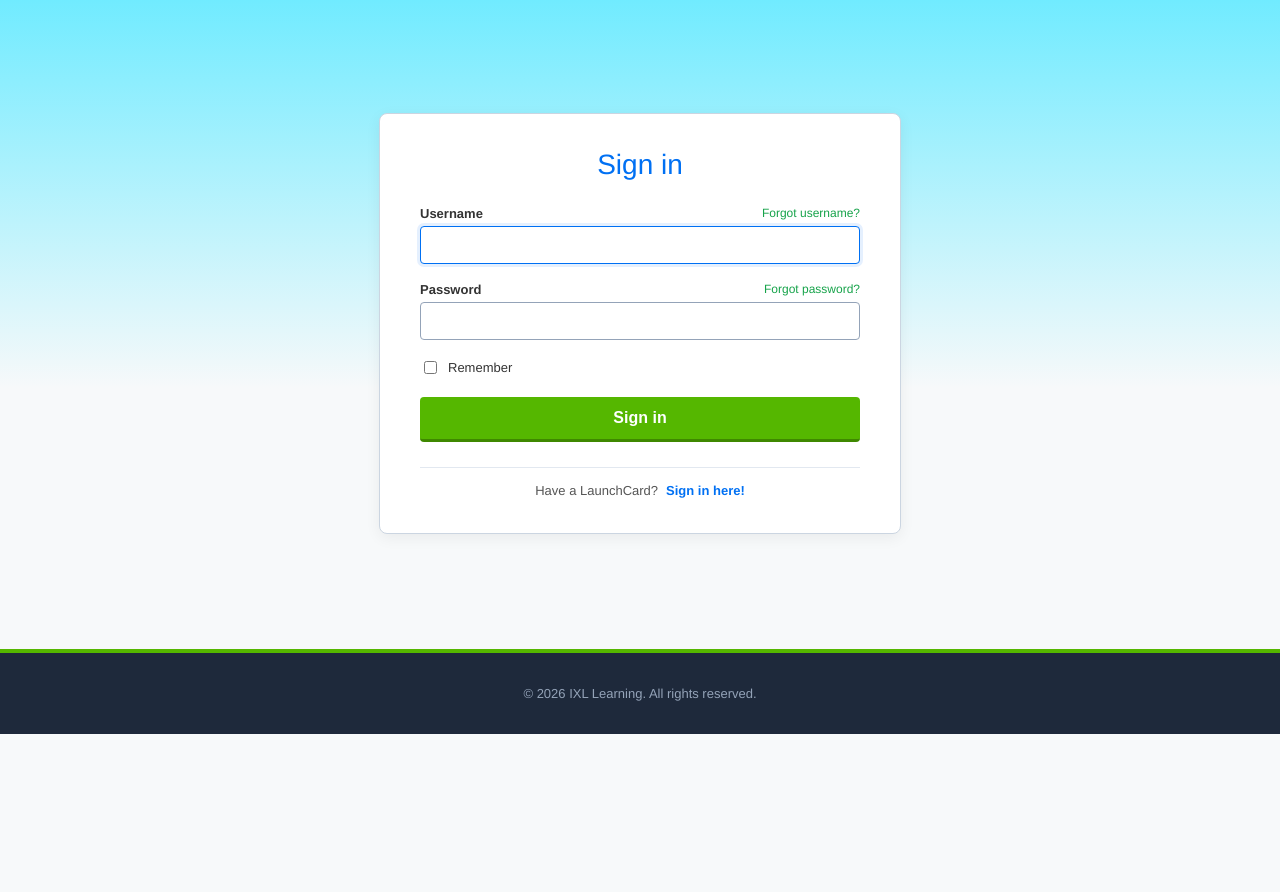
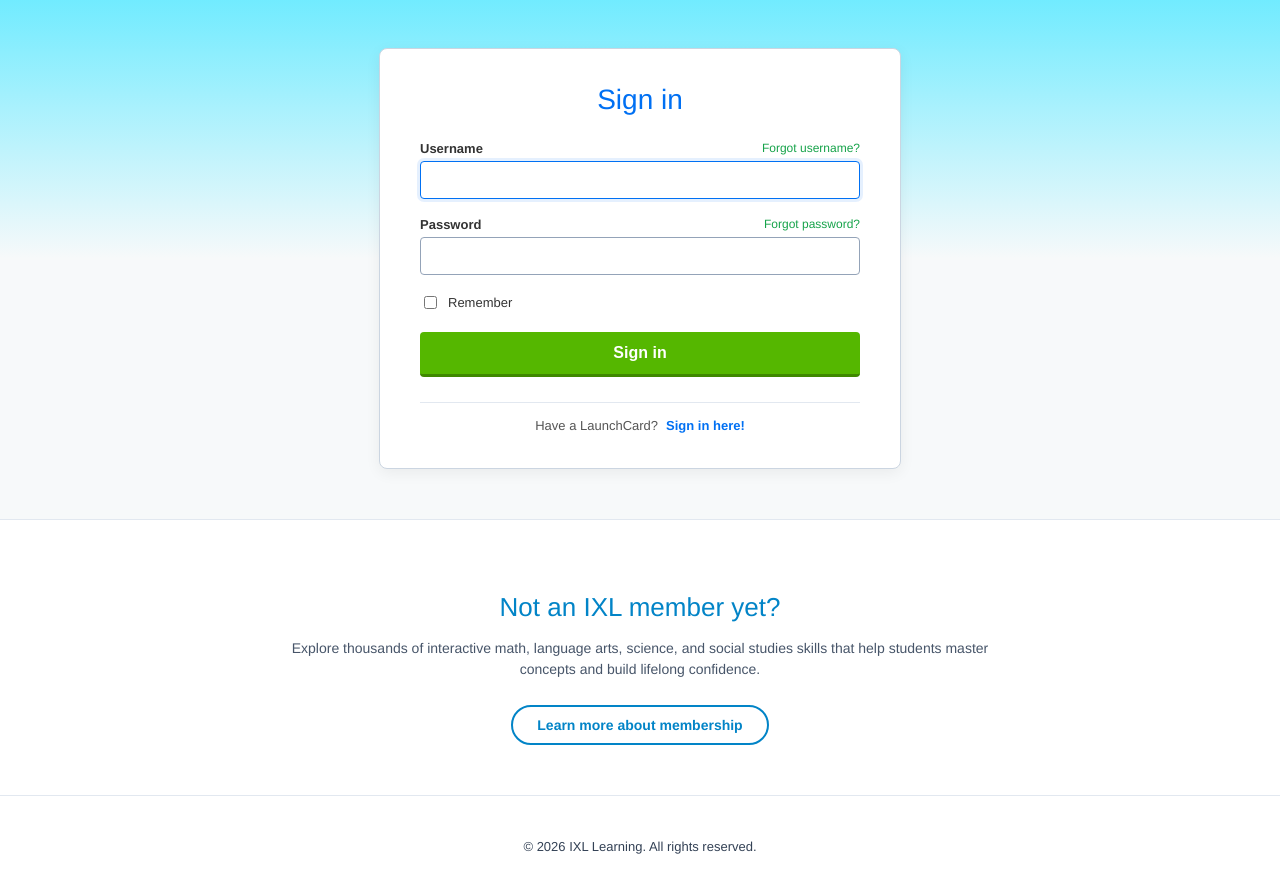
Before and after one commit to meganlayow440-art/iready, a plain HTML site: page templates/signin.html in a window 1280 px wide. Shown: the part 66-958 px from the top of the page. Before the commit the page ends 800 px from the top, so only its background shows below. Drawn offline with Linux system fonts and the light colour scheme.

Commit message:
Enhance signin page layout and add membership info
Updated styles for the signin page and added a new bottom section with membership information.

```diff
--- a/templates/signin.html
+++ b/templates/signin.html
@@ -11,7 +11,7 @@
         .logo-box { background: #ffcc00; padding: 4px 12px; border-radius: 4px; display: flex; align-items: center; text-decoration: none; border-bottom: 3px solid #dfb200; }
         .logo-text { font-size: 26px; font-weight: 900; color: #000; letter-spacing: -1.5px; }
 
-        .signin-wrapper { flex-grow: 1; display: flex; justify-content: center; align-items: center; padding: 40px 20px; background: linear-gradient(180deg, #70ebff 0%, #f7f9fa 60%); }
+        .signin-wrapper { flex-grow: 1; display: flex; justify-content: center; align-items: center; padding: 50px 20px; background: linear-gradient(180deg, #70ebff 0%, #f7f9fa 50%); }
         .signin-card { background: white; width: 100%; max-width: 440px; padding: 35px 40px; border-radius: 8px; box-shadow: 0 4px 15px rgba(0,0,0,0.06); border: 1px solid #cbd5e1; }
         .signin-card h1 { color: #0070f3; font-size: 28px; font-weight: normal; margin-top: 0; margin-bottom: 25px; text-align: center; }
 
@@ -34,7 +34,14 @@
 
         .error-msg { background: #ffeeec; color: #dc2626; padding: 10px; border-radius: 4px; font-size: 13px; margin-bottom: 15px; text-align: center; border: 1px solid #f9cab8; display: none; }
 
-        footer { background: #1e293b; color: #94a3b8; text-align: center; padding: 20px; font-size: 13px; border-top: 4px solid #55b700; }
+        /* Large Bottom Info Section */
+        .signin-bottom-section { background: white; padding: 50px 20px; text-align: center; border-top: 1px solid #e2e8f0; }
+        .signin-bottom-section h2 { color: #0284c7; font-size: 26px; font-weight: normal; margin-bottom: 15px; }
+        .signin-bottom-section p { color: #475569; font-size: 14px; max-width: 700px; margin: 0 auto 25px auto; line-height: 1.5; }
+        .btn-outline-blue { display: inline-block; padding: 10px 24px; border: 2px solid #0284c7; color: #0284c7; border-radius: 20px; font-weight: bold; text-decoration: none; font-size: 14px; }
+        .btn-outline-blue:hover { background: #f0f9ff; }
+
+        footer { background: #ffffff; color: #334155; padding: 30px; font-size: 13px; border-top: 1px solid #e2e8f0; text-align: center; }
     </style>
 </head>
 <body>
@@ -71,6 +78,12 @@
         </div>
     </div>
 
+    <div class="signin-bottom-section">
+        <h2>Not an IXL member yet?</h2>
+        <p>Explore thousands of interactive math, language arts, science, and social studies skills that help students master concepts and build lifelong confidence.</p>
+        <a href="/" class="btn-outline-blue">Learn more about membership</a>
+    </div>
+
     <footer>
         <p>&copy; 2026 IXL Learning. All rights reserved.</p>
     </footer>
```
